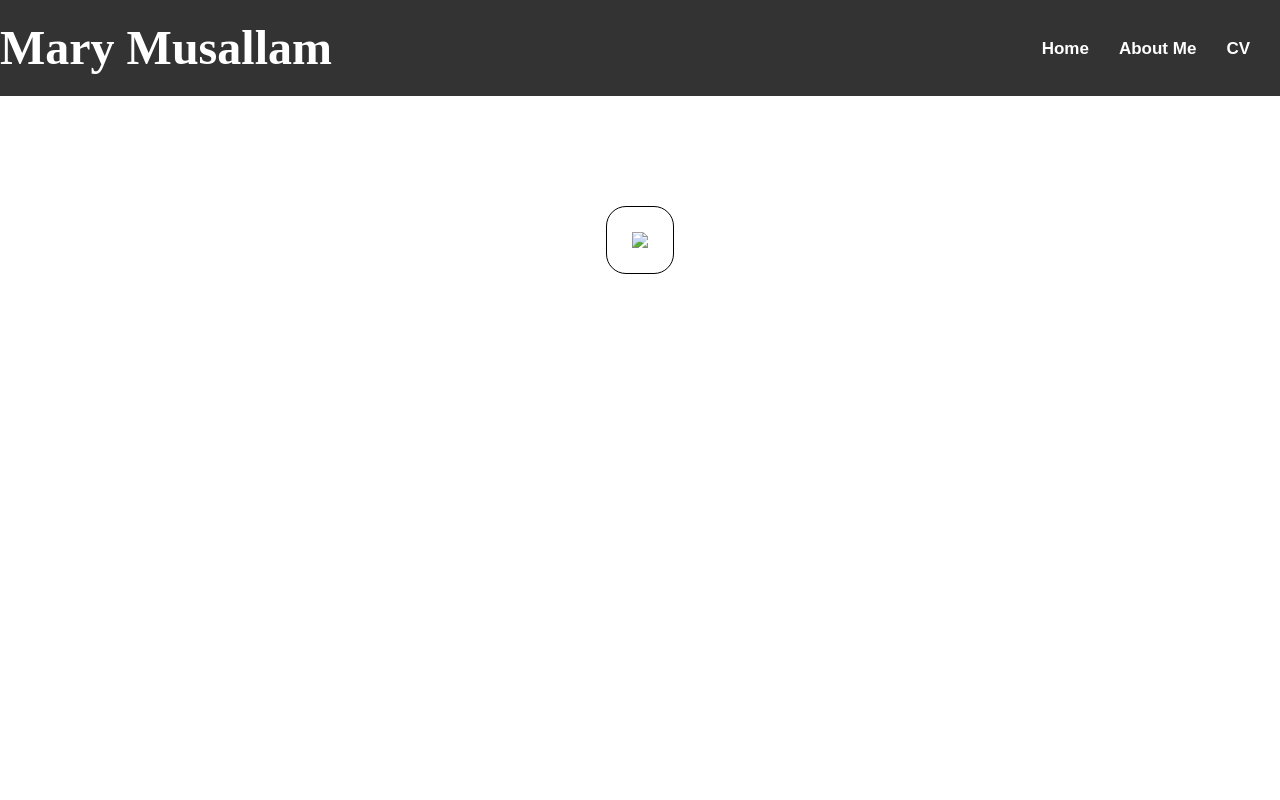
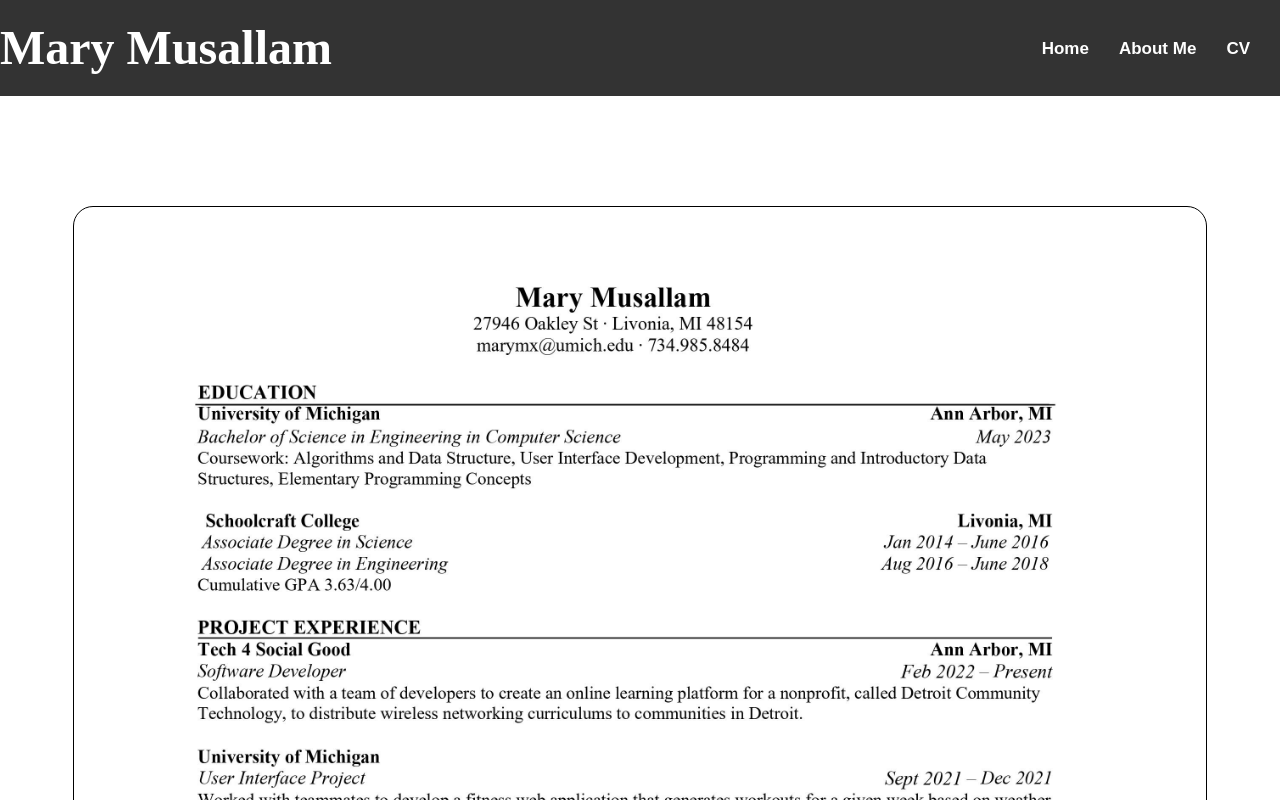
Before and after one commit to marymx95/SI339-FinalProject, a plain HTML site: page cv.html in a window 1280 px wide. Shown: the top 800 px of the page. Drawn offline with Linux system fonts and the light colour scheme.

Commit message:
Update cv.html

```diff
--- a/cv.html
+++ b/cv.html
@@ -29,7 +29,7 @@
 
 	</header>
 	<main class="main">
-		<img class="resume" src=images/RESUME.jpg">
+		<img class="resume" src="images/resume.jpg">
 
 
 	</main>
```
